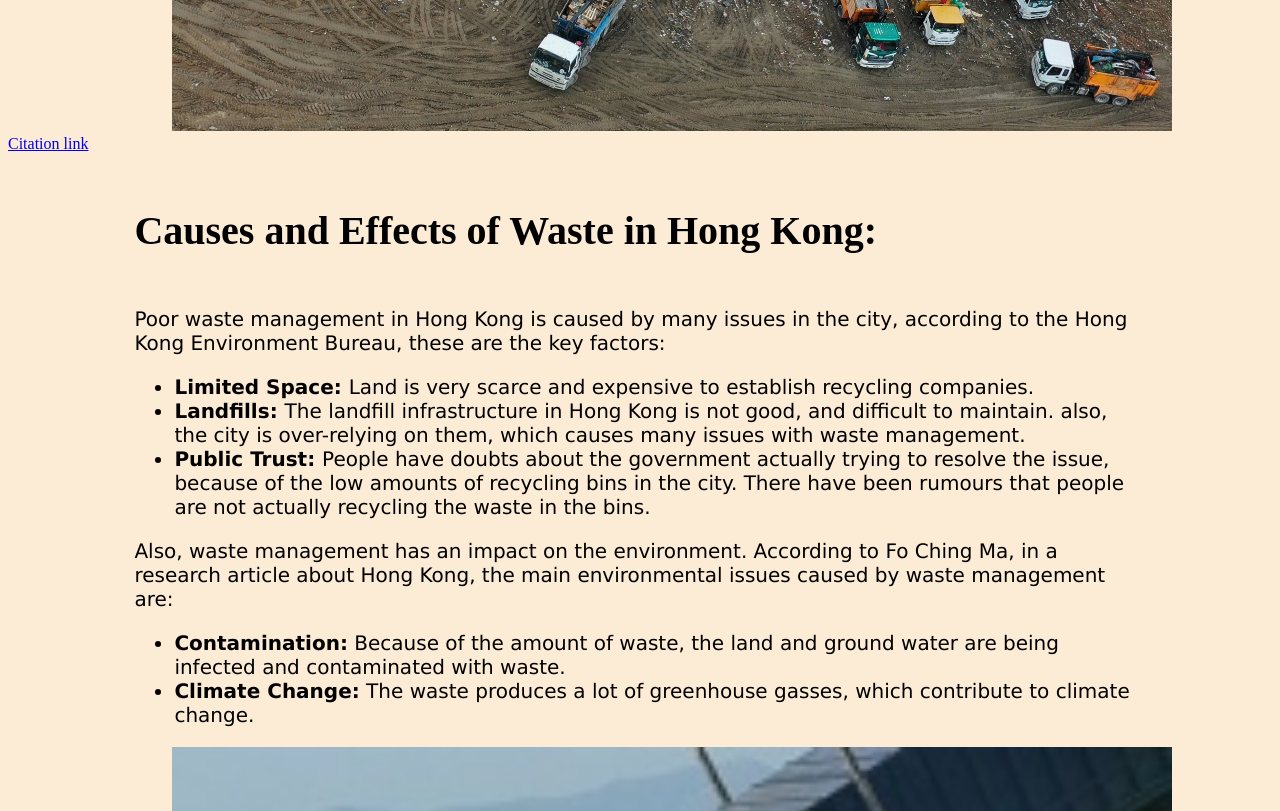
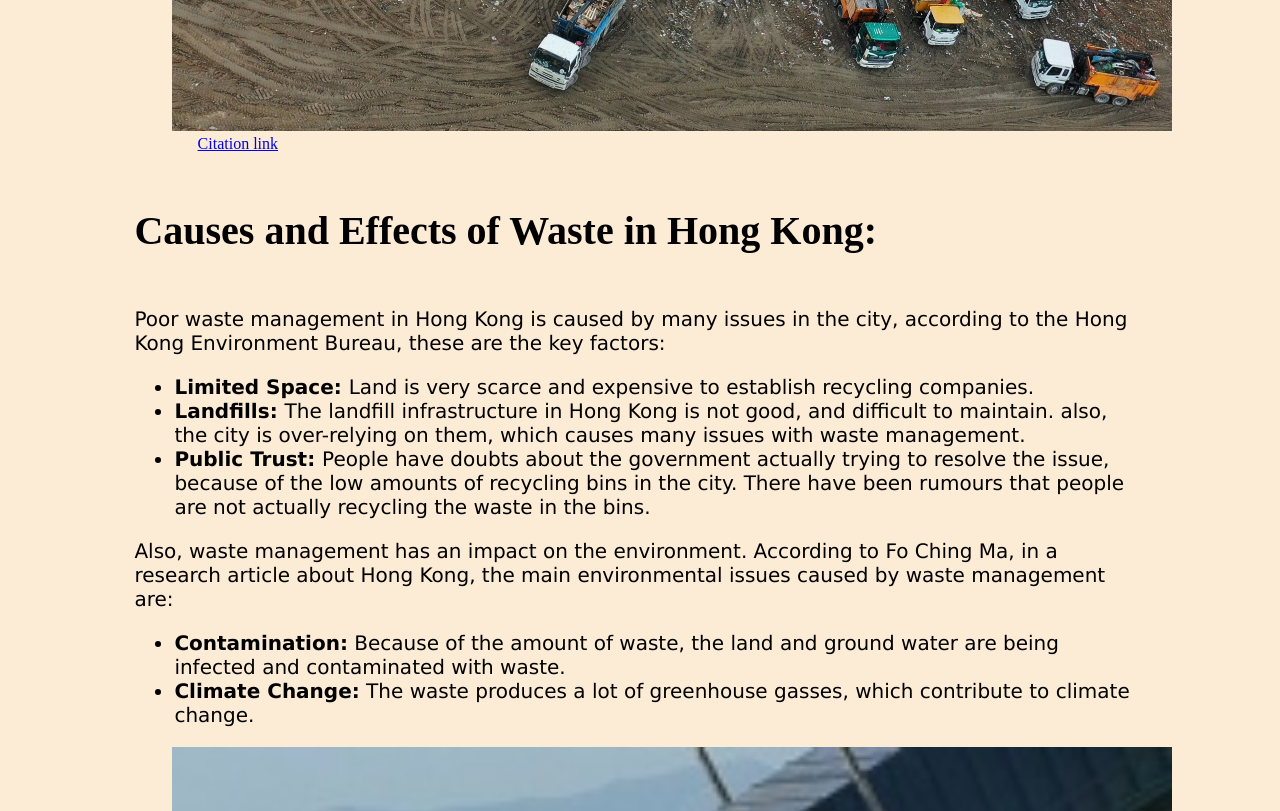
Before and after one commit to ProgrammePheonix/Humanities-Sustainability-Summative, a plain HTML site: page index.html in a window 1280 px wide. Shown: the part 1380-2191 px from the top of the page. Drawn offline with Linux system fonts and the light colour scheme.

Commit message:
Update style.css

```diff
--- a/style.css
+++ b/style.css
@@ -46,3 +46,6 @@ h5{
     margin-right: 10%;
     font-family: "Verdana", sans-serif;
     font-size: 20px;}
+a{
+    margin-left: 15%;
+}
```
